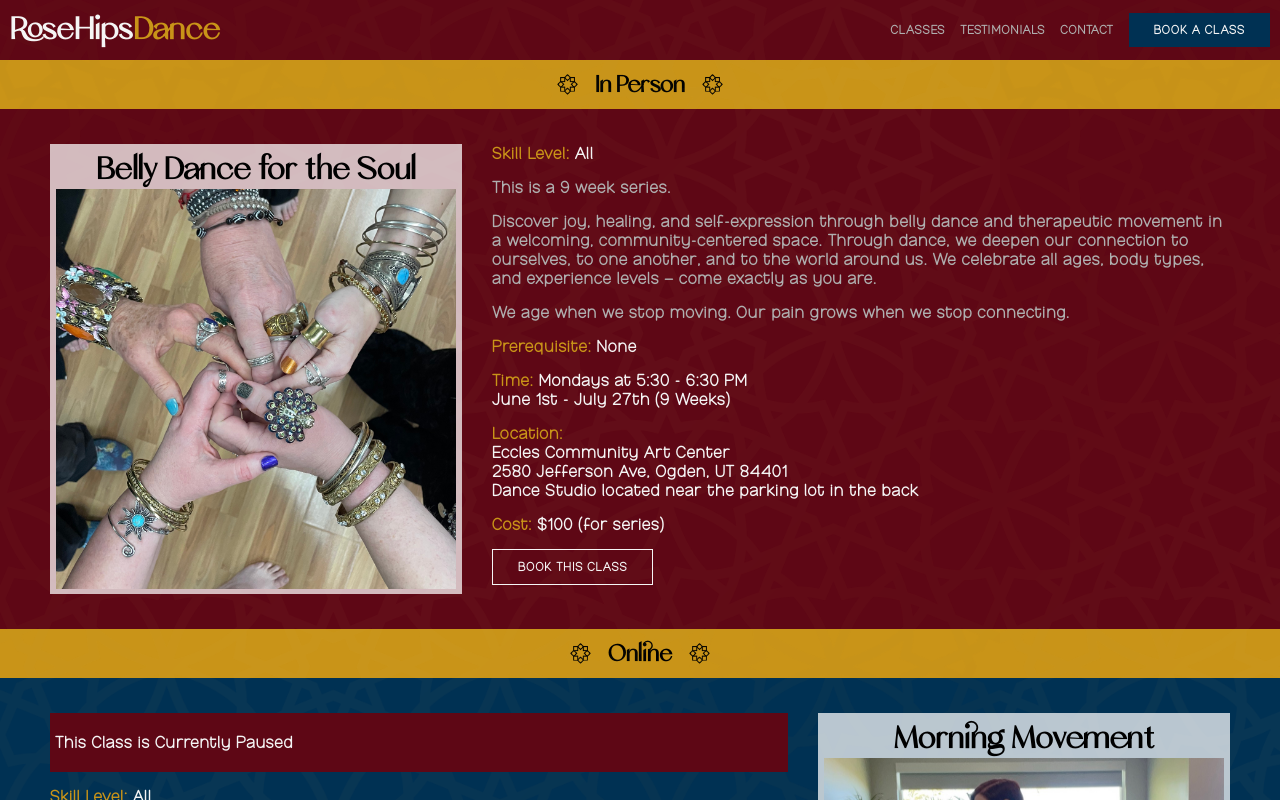
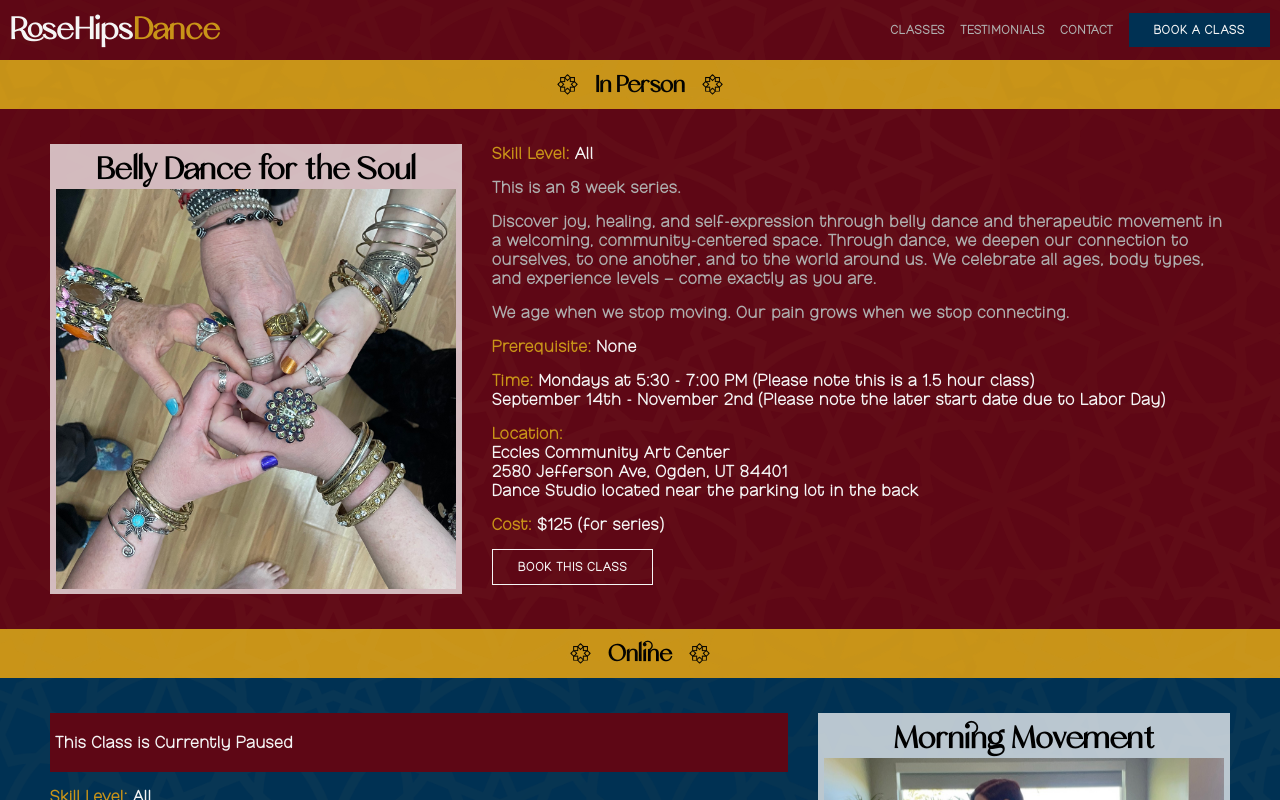
Before and after one commit to tpeschke/rose-hips-dance-typescript, a React (Vite) app in the folder app/: page /classes in a window 1280 px wide. Shown: the top 800 px of the page. Built offline with nearby package versions, Linux system fonts and the light colour scheme.

Commit message:
updating class info

```diff
--- a/app/src/pages/classes/utilities/classInfo.ts
+++ b/app/src/pages/classes/utilities/classInfo.ts
@@ -24,14 +24,14 @@ const inPerson: ClassInfoInterface[] = [
     image: "bellyDanceForTheSoul",
     skillLevel: "All",
     body: [
-      "This is a 9 week series.",
+      "This is an 8 week series.",
       "Discover joy, healing, and self-expression through belly dance and therapeutic movement in a welcoming, community-centered space. Through dance, we deepen our connection to ourselves, to one another, and to the world around us. We celebrate all ages, body types, and experience levels — come exactly as you are.",
       "We age when we stop moving. Our pain grows when we stop connecting."
     ],
     prereqs: [],
-    time: 'Mondays at 5:30 - 6:30 PM\nJune 1st - July 27th (9 Weeks)',
+    time: 'Mondays at 5:30 - 7:00 PM (Please note this is a 1.5 hour class)\nSeptember 14th - November 2nd (Please note the later start date due to Labor Day)',
     location: '\nEccles Community Art Center\n2580 Jefferson Ave, Ogden, UT 84401\nDance Studio located near the parking lot in the back',
-    cost: 100,
+    cost: 125,
     additionalInfo: "To enter the building, use the code 208"
   }
 ];
```
